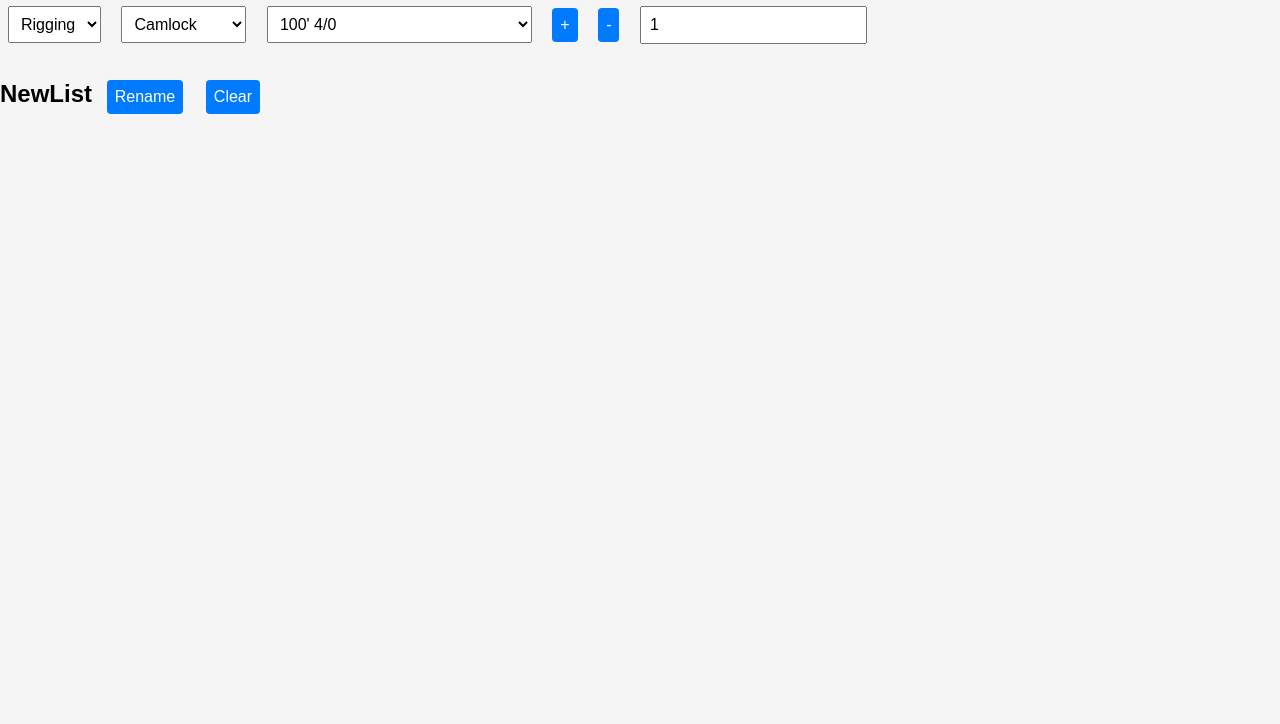
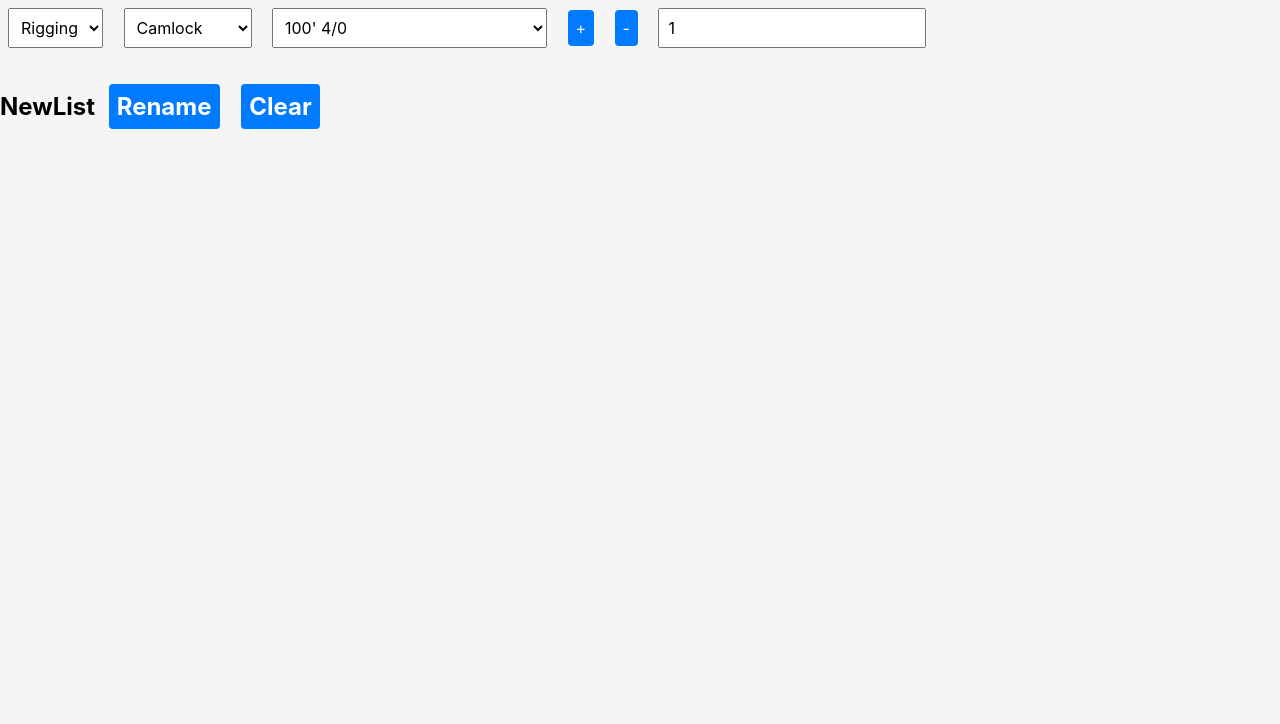
Before and after one commit to harryprayiv/inventoryTS, a plain HTML site: page index.html in a window 1280 px wide. Shown: the part 76-800 px from the top of the page. Drawn offline with Linux system fonts and the light colour scheme.

Commit message:
experimental branch

```diff
--- a/index.html
+++ b/index.html
@@ -23,6 +23,18 @@
     .import-export {
       display: flex;
       gap: 10px;
+    }
+    /* Add the styles below for a more native-like experience on mobile devices */
+    body {
+      font-family: -apple-system, BlinkMacSystemFont, "Segoe UI", Roboto, Oxygen, Ubuntu, Cantarell, "Open Sans", "Helvetica Neue", sans-serif;
+      margin: 0;
+      padding: 0;
+    }
+    button, input[type="number"], input[type="file"], select {
+      font: inherit;
+    }
+    button {
+      cursor: pointer;
     }
   </style>
   <title>Simple Inventory</title>
```
Also changed, not shown: README.md. Lines whose indentation alone changed are shown as unchanged.
